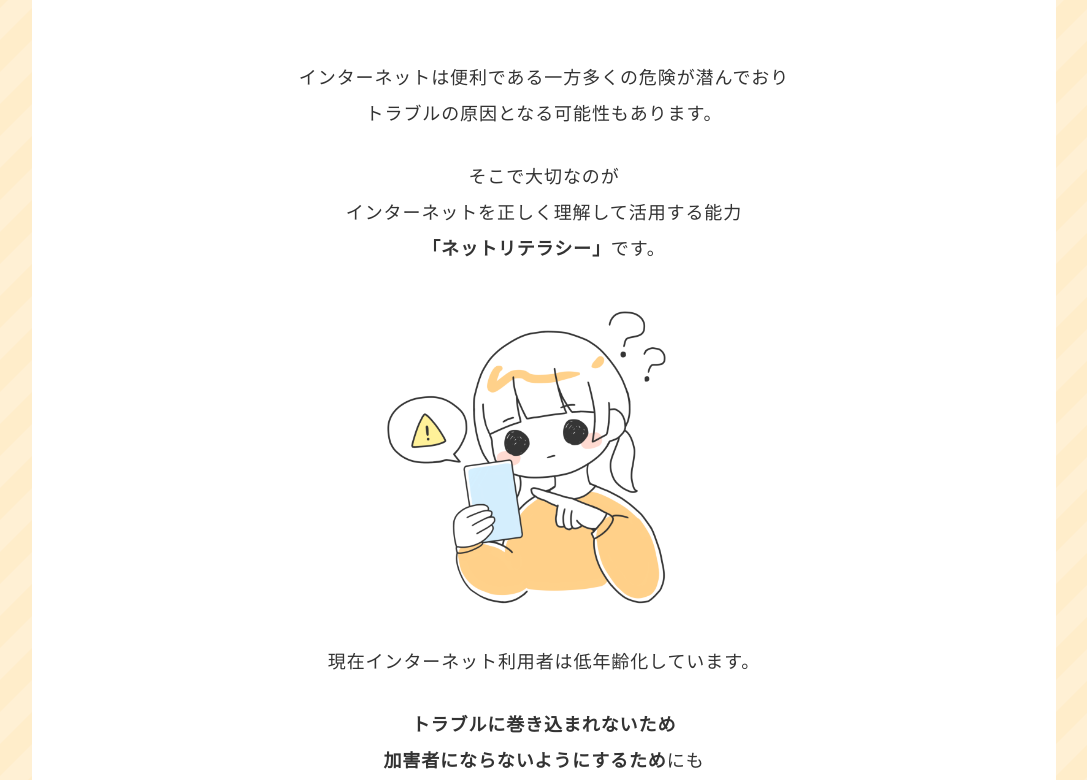
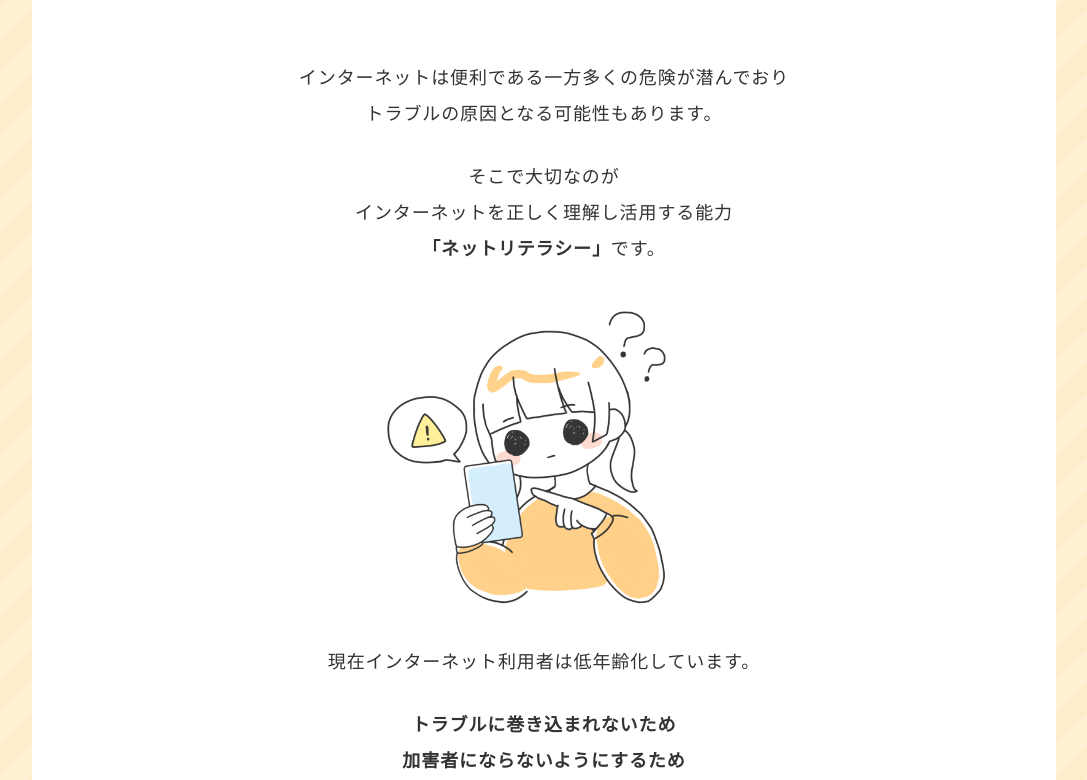
Before and after one commit to kyomuchan/adlite, a plain HTML site: page index.html in a window 1280 px wide. Shown: the part 760-1540 px from the top of the page, without its empty margins (96-1183 px from the left). Drawn offline with Linux system fonts and the light colour scheme; a web font is replaced by a local one.

Commit message:
Update index.html

```diff
--- a/index.html
+++ b/index.html
@@ -38,11 +38,11 @@
             ><span>インターネットは便利である一方</span
             ><span>多くの危険が潜んでおり</span></span
           >
-          <span>トラブルの原因となる</span><span>可能性もあります。</span>
+          <span>トラブルの原因となる可能性もあります。</span>
         </p>
         <p>
           <span class="br">そこで大切なのが</span
-          ><span class="br"><span>インターネットを</span><span>正しく理解して活用する能力</span></span
+          ><span class="br">インターネットを正しく理解し活用する能力</span
           ><span><b>「ネットリテラシー」</b>です。</span>
         </p>
         <img class="illust" src="img/スマホ触る.png" />
@@ -53,13 +53,13 @@
         <p>
           <span class="br"
             ><b>トラブルに巻き込まれないため</b></span
-          ><span class="br"><b>加害者にならないようにするため</b>にも</span>
+          ><span class="br"><b>加害者にならないようにするため</b></span>
         </p>
         <p>
           <span class="br"
             ><span>ひとりでインターネットを</span
             ><span>利用する機会が増える前に</span></span
-          ><span>ネットリテラシーを</span><span>学ぶ必要があります。</span>
+          ><span>ネットリテラシーを学ぶ必要があります。</span>
         </p>
       </section>
       <!--アプリの特徴-->
```
